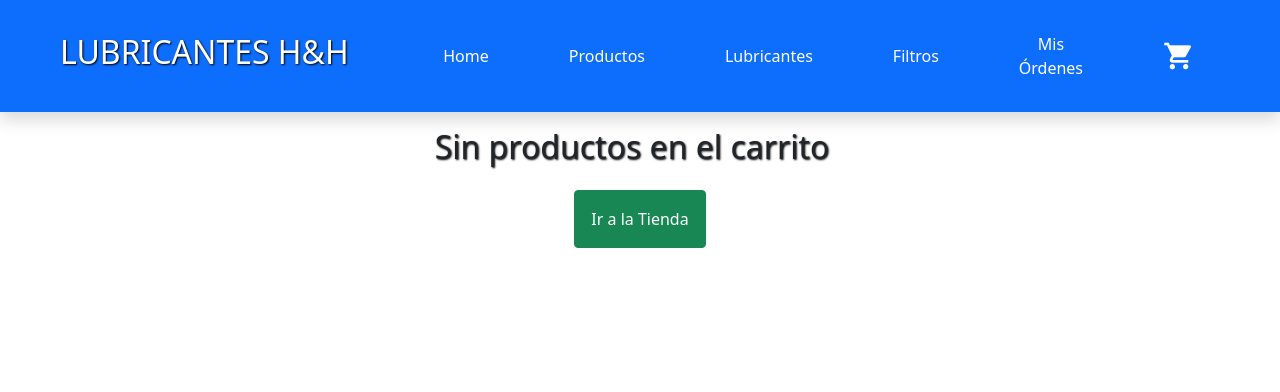
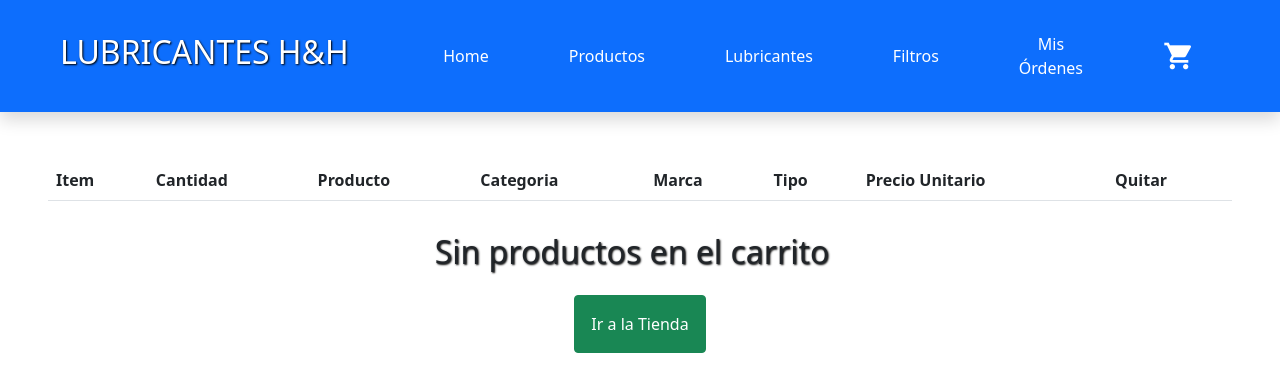
Before and after one commit to emanuelheredia/react-tienda_lubricentro, a React (Create React App) app: page /carrito in a window 1280 px wide. Shown: the top 392 px of the page. Built offline with nearby package versions, Linux system fonts and the light colour scheme.

Commit message:
Mejora renderizado de Componente Carrito y MisOrdenes incluyendo tablas

```diff
--- a/src/components/Carrito.js
+++ b/src/components/Carrito.js
@@ -7,14 +7,34 @@ const Carrito = ()=>{
         removeItem((carrito[id].id))
     }
     return(
-        <div className="d-flex flex-column align-items-center">
-            {carrito.map((e,index)=>(<div key={index} className="d-flex align-items-center justify-content-between m-5 border border-2">
-                <img src={carrito[index].img} className="p-4 imgCarrito" alt="..."/>
-                <h4 className="cantidadCarrito ">{carrito[index].cantidad} Un.</h4>
-                <h4 className="text-center card-title fs-1 p-3">{carrito[index].marca} {carrito[index].tipo}</h4>
-                <h3 className="text-center text-primary card-text fs-1 p-3">$ {(carrito[index].precio)} un</h3>
-                <button onClick={()=>{quitarItem(index)}} className="btn btn-danger justify-content-center m-2">X</button>
-            </div>))}
+        <div className="d-flex flex-column align-items-center m-5">
+            <table className="table">
+                <thead>
+                    <tr>
+                    <th scope="col">Item</th>
+                    <th scope="col">Cantidad</th>
+                    <th scope="col">Producto</th>
+                    <th scope="col">Categoria</th>
+                    <th scope="col">Marca</th>
+                    <th scope="col">Tipo</th>
+                    <th scope="col">Precio Unitario</th>
+                    <th scope="col">Quitar</th>
+                    </tr>
+                </thead>
+                <tbody>
+            {carrito.map((e,index)=>(
+                    <tr key={index}>
+                    <th scope="row">{index+1}</th>
+                    <td>{carrito[index].cantidad}</td>
+                    <td><img src={carrito[index].img} className="p-4 imgCarrito" alt="..."/></td>
+                    <td>{(carrito[index].categoria).toUpperCase()}</td>
+                    <td>{carrito[index].marca}</td>
+                    <td>{carrito[index].tipo}</td>
+                    <td>$ {(carrito[index].precio)}</td>
+                    <td><button onClick={()=>{quitarItem(index)}} className="btn btn-danger justify-content-center m-2">X</button></td>
+                    </tr>))}
+                </tbody>
+                </table>
             {(carrito.length===0)?<div className="d-flex flex-column align-items-center"><h2 className="m-3 w-100">Sin productos en el carrito</h2><NavLink to="/productos"><button  className="btn btn-success p-3 justify-content-center w-30 mt-2">Ir a la Tienda</button></NavLink></div>:<div className="d-flex flex-column align-items-center"><h1>Total : $ {precioTotal}</h1><div className="d-flex "><button onClick={vaciarCarrito} className="btn btn-danger p-3 justify-content-center w-30 m-5">Vaciar Carrito</button><NavLink to={"/compra"}><button className="btn btn-success p-3 justify-content-center w-30 m-5">Continuar con la Compra</button></NavLink></div></div>}
         </div>
         )
--- a/src/components/MisOrdenes.js
+++ b/src/components/MisOrdenes.js
@@ -20,11 +20,28 @@ const MisOrdenes=()=>{
         })
     }
     return(
-        (mostrarConsulta)?<div className="d-flex flex-column align-items-center m-5 shadow p-3 mb-5 bg-body rounded"><h2 className="text-center">ID : {idCompra} </h2> <div className="d-flex flex-column align-items-center m-3">{consulta.items.map(
+        (mostrarConsulta)?<div className="d-flex flex-column align-items-center m-5 shadow p-3 mb-5 bg-body rounded"><h2 className="text-center">ID : {idCompra} </h2> <div className="d-flex flex-column align-items-center m-3">
+            <table className="table table-success table-striped">
+        <thead>
+            <tr>
+            <th scope="col">Item</th>
+            <th scope="col">Tipo</th>
+            <th scope="col">Precio Unitario</th>
+            <th scope="col">Cantidad</th>
+            </tr>
+        </thead>
+        <tbody>
+            {consulta.items.map(
             (e,index)=>{ return (
-                <h3 key={index} className="fs-4">Item {index+1} : {(e.categoria.toUpperCase())} {e.marca} {e.tipo} - Precio unitario: ${e.precio} - Cantidad: {e.cantidad} </h3>
-                )}
-        )}<h2 className="m-4 text-center">Total : ${consulta.total} </h2></div></div>:
+            <tr key={index}>
+            <th scope="row">{index+1}</th>
+            <td>{(e.categoria.toUpperCase())} {e.marca} {e.tipo}</td>
+            <td>$ {e.precio}</td>
+            <td>{e.cantidad}</td>
+            </tr>)})}
+        </tbody>
+        </table>
+        <h2 className="m-4 text-center">Total : ${consulta.total} </h2></div></div>:
         (<div className="d-flex flex-column align-items-center">
         <h1 className="text-center m-3">Tus Órdenes</h1>
         <input onChange={handleInputChange} placeholder="Ingrese Código Compra" className="m-4 w-50 text-center"/>
```
Also changed, not shown: 1 other file (tests, documents, lock files or other folders).
